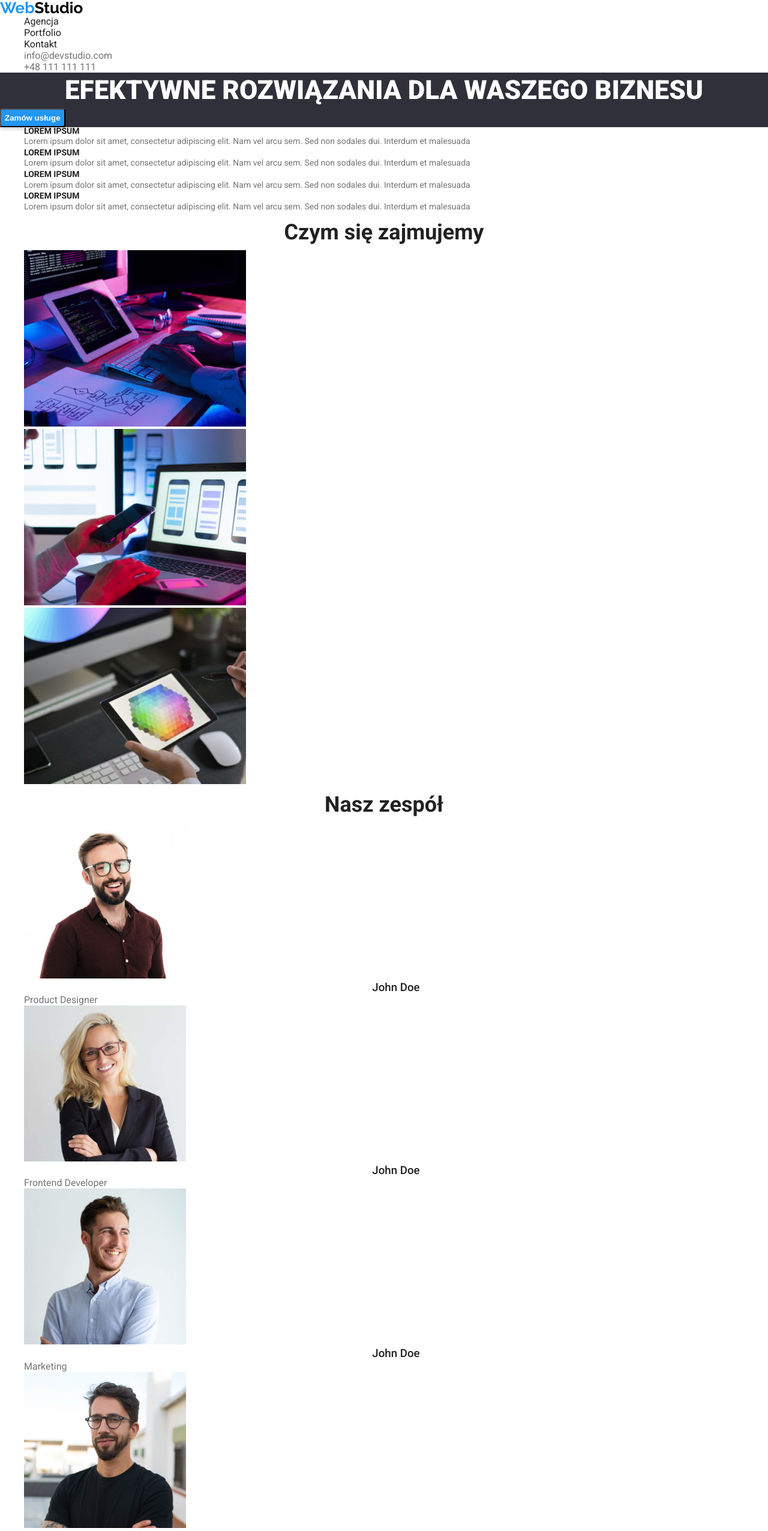
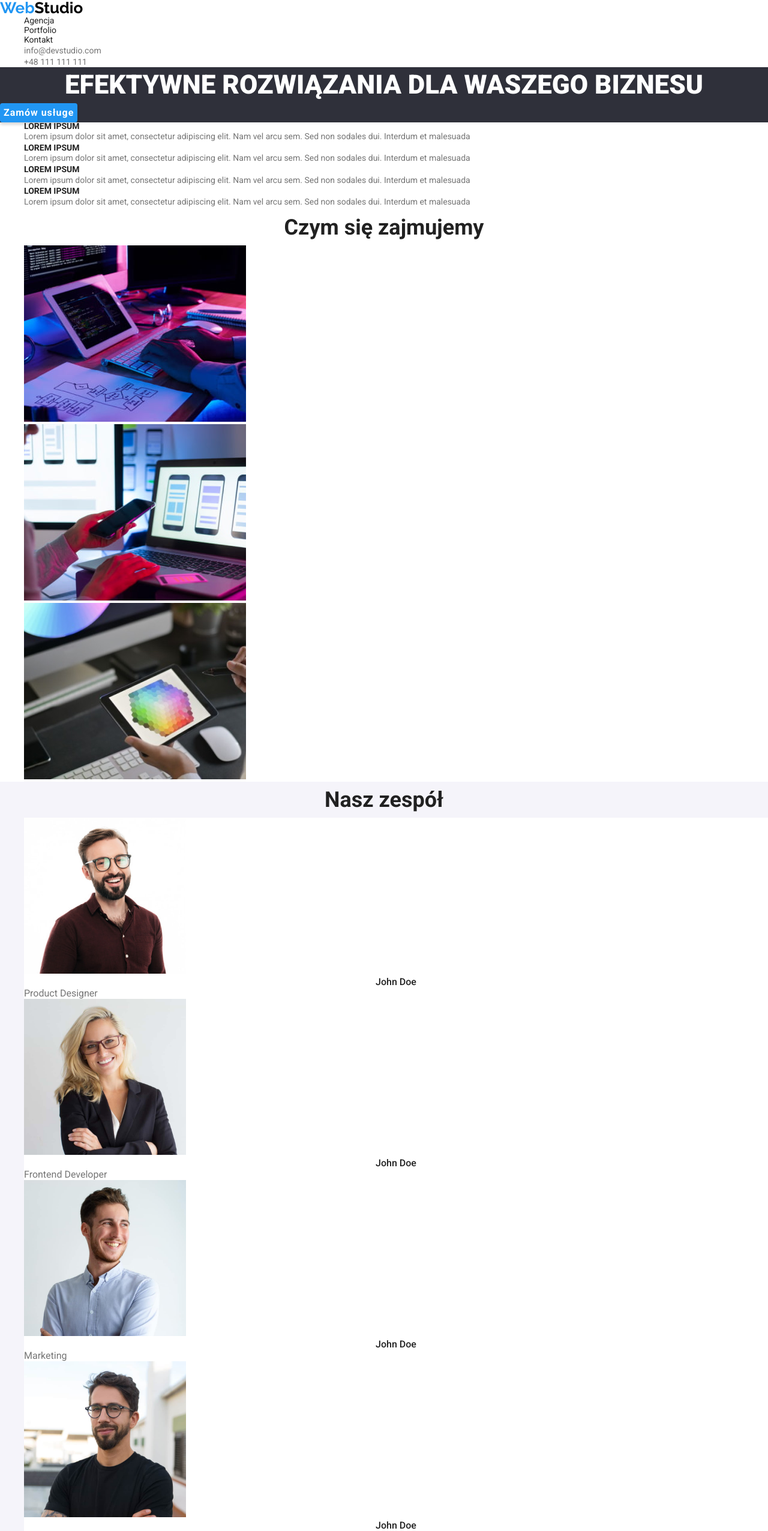
Before and after one commit to KKochmaniewicz/goit-markup-hw-02, a plain HTML site: page index.html in a window 1280 px wide. Shown: the top 2552 px of the page at 60% size. Drawn offline with Linux system fonts and the light colour scheme.

Commit message:
v3 to check

```diff
--- a/css/styles.css
+++ b/css/styles.css
@@ -4,6 +4,13 @@
     --color-active: #2196F3;
     --bgcolor-dark: #2F303A;
     --bgcolor-light: #FFFFFF;
+    --font-roboto: "Roboto";
+    --font-raleway: "Raleway";
+    --font-weight400: 400;
+    --font-weight500: 500;
+    --font-weight600: 600;
+    --font-weight700: 700;
+    --font-weight900: 900;
 }
 * {
     margin: 0;
@@ -18,28 +25,27 @@
     cursor: pointer;
   }
 body{
-    font-family: "Roboto", sans-serif;
+    font-family: var(--font-roboto), sans-serif;
     color: var(--color-text-primary);
     letter-spacing: 0.03;
 }
 .menu{
+    font-size: 14px;
     background-color: var(--bgcolor-light);
 }
 .link{
-   color: #212121;
+   color: var(--color-text-primary);
 }
-.link:hover{
+.link:hover, .contact-link:hover, .link:focus, .contact-link:focus{
     color: var(--color-active);
 }
 .contact-link{
   color:  var(--color-text-light);
-}
-.contact-link:hover{
-    color: var(--color-active);
+  font-size: 14px;
 }
 .logo-link{
-    font-family: 'Raleway';
-    font-weight: 700;
+    font-family: var(--font-raleway);
+    font-weight: var(--font-weight700);
     font-size: 26px;
     line-height: 1;
     color: var(--color-active);
@@ -51,68 +57,73 @@ body{
     background-color: var(--bgcolor-dark);
 }
 h1{
-    font-weight: 900;
+    font-weight: var(--font-weight900);
     font-size: 44px;
     line-height: 1.36;
     text-align: center;
     letter-spacing: 0.06;
-    text-transform: uppercase;
     color: var(--bgcolor-light);
 }
 .studio-bottom{
     color: var(--bgcolor-light);
 }
 .button{
+    font-family: var(--font-roboto);
+    font-size: inherit;
+    font-weight: var(--font-weight700);
+    line-height: 1.88;
+    color: var(--bgcolor-light);
+    letter-spacing: 0.06em;
     background: var(--color-active);
     box-shadow: 0px 4px 4px rgba(0, 0, 0, 0.15);
     border-radius: 4px;
-}
-.order{
-    color: var(--bgcolor-light);
-    font-weight: 700;
-    line-height: 1.88;
+    border: none;
 }
 .lorem{
-    font-weight: 700;
+    font-weight: var(--font-weight700);
     font-size: 14px;
     line-height: 0.875;
-    text-transform: uppercase;
     color: var(--color-text-primary);
 }
 .description{
-    font-weight: 400;
+    font-style: inherit;
     font-size: 14px;
     line-height: 1.71;
     color: var(--color-text-light);
 }
+.employee{
+    background-color: var(--bgcolor-light);
+}
+.team{
+    background-color: #F5F4FA;
+}
 .duties{
-    font-weight: 700;
+    font-weight: var(--font-weight700);
     font-size: 36px;
     line-height: 1.67;
     text-align: center;
     color: var(--color-text-primary);
 }
 .name{
-    font-weight: 500;
+    font-size: inherit;
+    font-weight: var(--font-weight500);
     line-height: 1.1875;
     text-align: center;
     color: var(--color-text-primary);
 }
 .job{
-    font-weight: 400;
     color: var(--color-text-light);
 }
 .address{
+    font-size: 14px;
+    font-style: normal;
     color: var(--bgcolor-light);
 }
 .footer{
     color: var(--color-text-light);
 }
-.footer:hover{
-    color: var(--color-active);
-}
 .category{
-    font-weight: 500;
+    font-weight: var(--font-weight500);
     line-height: 1.62;
     text-align: center;
     color: var(--color-text-primary);
@@ -120,24 +131,20 @@ h1{
     background: #F5F4FA;
     border-radius: 4px;
 }
-.category:hover{
-    font-weight: 500;
-    line-height: 1.62;
-    text-align: center;
+.category:hover, .category:focus{
     color: var(--bgcolor-light);
     background-color: var(--color-active);
     box-shadow: 0px 3px 1px rgba(0, 0, 0, 0.1), 0px 1px 2px rgba(0, 0, 0, 0.08), 0px 2px 2px rgba(0, 0, 0, 0.12);
     border-radius: 4px;
 }
 .examples{
-    font-weight: 700;
+    font-weight: var(--font-weight700);
     font-size: 18px;
     line-height: 2;
     letter-spacing: 0.06;
     color: var(--color-text-primary);
 }
 .examples-type{
-    font-weight: 400;
     line-height: 1.88;
     color: var(--color-text-light);
 }
--- a/index.html
+++ b/index.html
@@ -14,21 +14,20 @@
   <body>
     <header>
       <nav class="menu">
-        <a class="logo-link" href="/goit-markup-hw-01/index.html"
+        <a class="logo-link" href="./index.html"
           >Web<span class="logo-link, studio-top">Studio</span></a
         >
         <ul>
-          <li class="menu-list-element">
-            <a class="link" href="/goit-markup-hw-01/index.html">Agencja</a>
+          <li>
+            <a class="link" href="./index.html">Agencja</a>
           </li>
-          <li class="menu-list-element">
-            <a class="link" href="/goit-markup-hw-02/portfolio.html">Portfolio</a>
+          <li>
+            <a class="link" href="./portfolio.html">Portfolio</a>
           </li>
-          <li class="menu-list-element"><a class="link" href="#">Kontakt</a></li>
+          <li><a class="link" href="#">Kontakt</a></li>
         </ul>
       </nav>
-      <div>
-        <ul class="menu-list">
+      <ul>
         <li>
           <a class="contact-link" href="mailto:info@devstudio.com">info@devstudio.com</a>
         </li>
@@ -36,12 +35,11 @@
           <a class="contact-link" href="tel:+48111111111">+48 111 111 111</a>
         </li>
       </ul>
-      </div>
     </header>
     <main>
       <section class="header">
         <h1>EFEKTYWNE ROZWIĄZANIA DLA WASZEGO BIZNESU</h1>
-        <button class="button" type="button"><span class="order">Zamów usługe</span></button>
+        <button class="button" type="button">Zamów usługe</button>
       </section>
       <section>
         <ul>
@@ -89,25 +87,25 @@
           </li>
         </ul>
       </section>
-      <section>
+      <section class="team">
         <h2 class="duties">Nasz zespół</h2>
         <ul>
-          <li>
+          <li class="employee">
             <img src="images/designer.jpg" alt="Product Designer" width="270" height="260" />
             <h3 class="name">John Doe</h3>
             <p class="name, job">Product Designer</p>
           </li>
-          <li>
+          <li class="employee">
             <img src="images/frontend.jpg" alt="Frontend Developer" width="270" height="260" />
             <h3 class="name">John Doe</h3>
             <p class="name, job">Frontend Developer</p>
           </li>
-          <li>
+          <li class="employee">
             <img src="images/marketing.jpg" alt="Marketing" width="270" height="260" />
             <h3 class="name">John Doe</h3>
             <p class="name, job">Marketing</p>
           </li>
-          <li>
+          <li class="employee">
             <img src="images/ui.jpg" alt="UI Designer width="270" height="260" />
             <h3 class="name">John Doe</h3>
             <p class="name, job">UI Designer</p>
@@ -116,7 +114,7 @@
       </section>
     </main>
     <footer class="footer">
-      <a class="logo-link" href="/goit-markup-hw-01/index.html"
+      <a class="logo-link" href="./index.html"
         >Web<span class="logo-link, studio-bottom">Studio</span></a
       >
       <address>
```
Also changed, not shown: portfolio.html (+8 -10 lines). Lines whose indentation alone changed are shown as unchanged.
